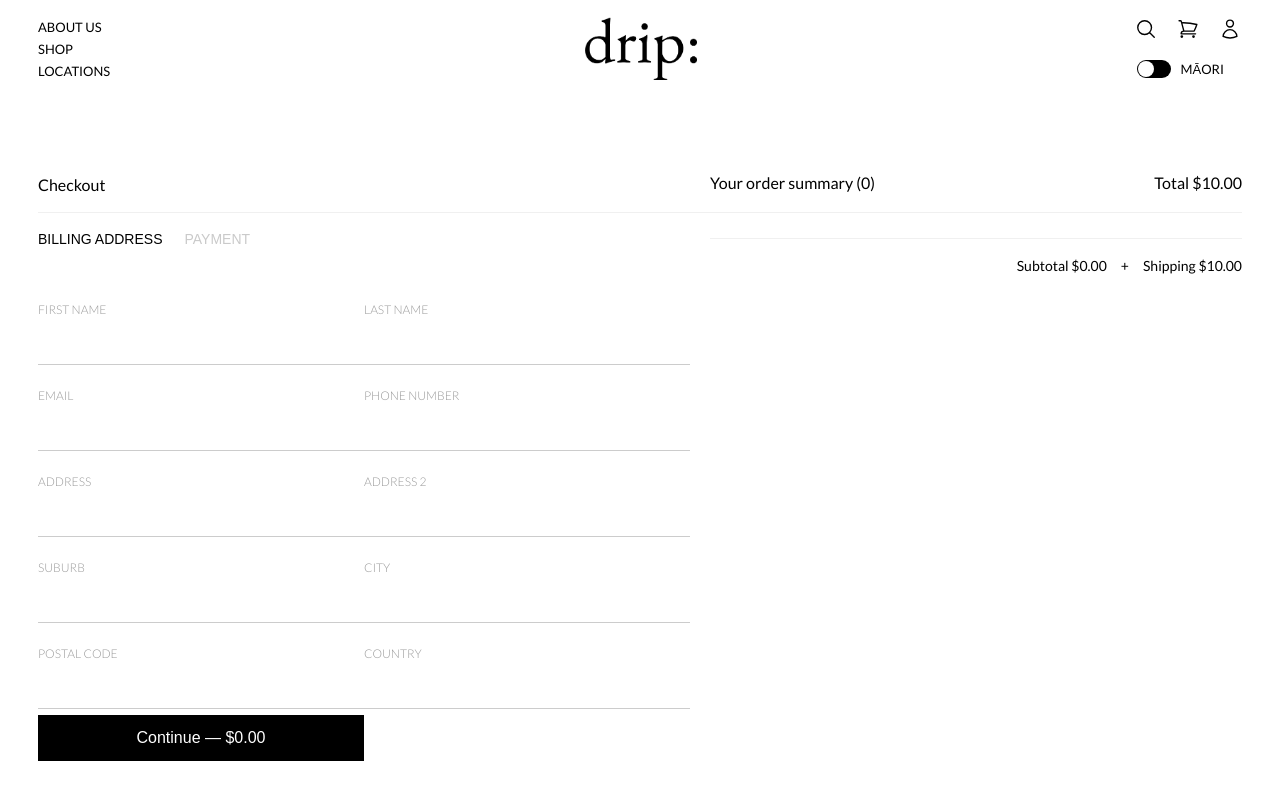
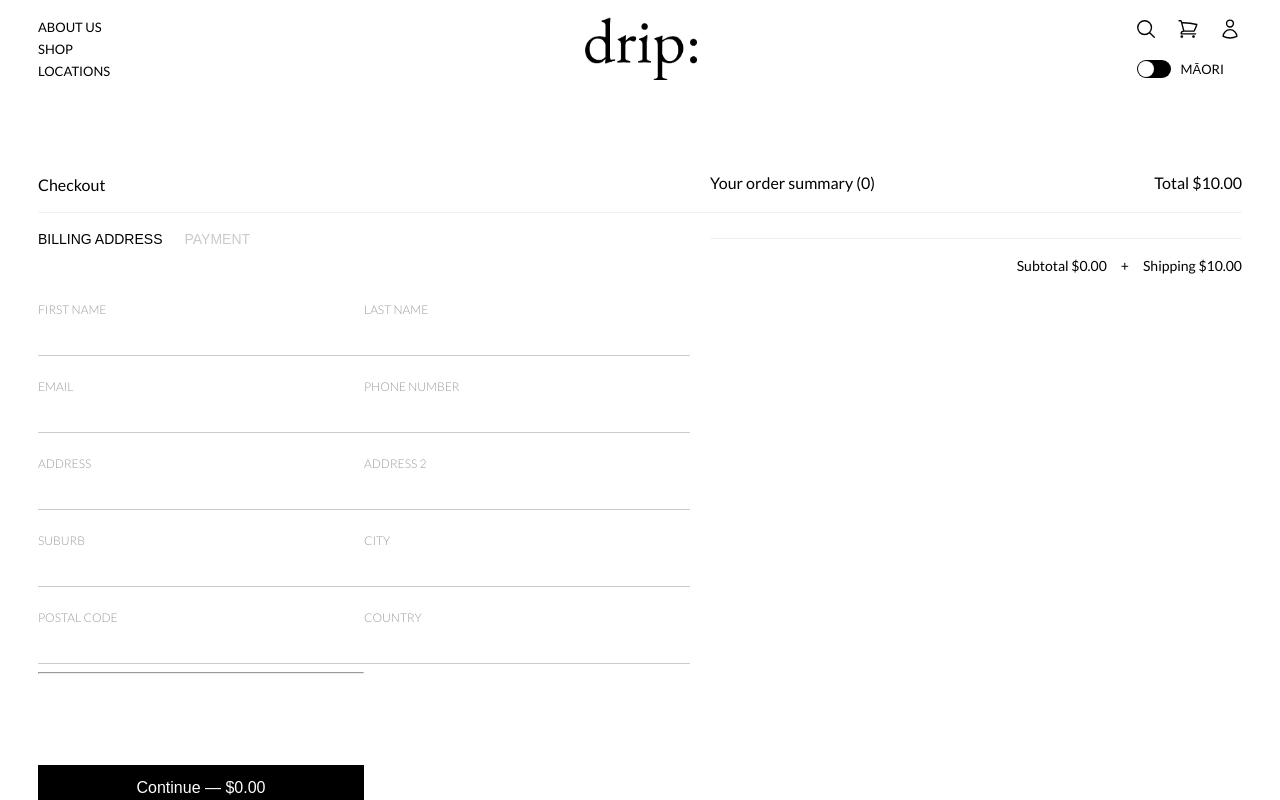
Before and after one commit to james-kwon97/drip, a React (Vite) app: page /checkout in a window 1280 px wide. Shown: the top 800 px of the page. Built offline with nearby package versions, Linux system fonts and the light colour scheme.

Commit message:
Adding separate hr classnames to hr line above buttons

```diff
--- a/src/components/Checkout/Checkout.css
+++ b/src/components/Checkout/Checkout.css
@@ -74,7 +74,7 @@
 
 .form-field input {
   width: 100%;
-  height: 47px;
+  height: 38px;
   padding: 20px 0 0;
   border: none;
   border-bottom: 1px solid #ccc;
@@ -113,7 +113,7 @@
   padding: 14px 20px;
   font-size: 16px;
   cursor: pointer;
-  margin-top: -122px;
+  margin-top: 65px;
   width: 326px;
 }
 
@@ -139,7 +139,6 @@
 
 .payment-form .form-field input {
   width: 100%;
-  height: 47px;
   padding: 20px 0 0;
   border: none;
   border-bottom: 1px solid #ccc;
--- a/src/components/Checkout/Checkout.tsx
+++ b/src/components/Checkout/Checkout.tsx
@@ -93,6 +93,7 @@ function Checkout({ isEnglish }: CheckoutProps) {
                     {isEnglish ? 'WAEHERE POUTĀPETA' : 'POSTAL CODE'}
                   </label>
                   <input type="text" />
+                  <hr className="postal-code-hr" />
                 </div>
                 <div className="form-field">
                   <label>{isEnglish ? 'WHENUA' : 'COUNTRY'}</label>
@@ -121,6 +122,7 @@ function Checkout({ isEnglish }: CheckoutProps) {
                 <div className="form-field card-holder">
                   <label>{isEnglish ? 'KAIPUPURI KĀRI' : 'CARD HOLDER'}</label>
                   <input type="text" />
+                  <hr className="card-holder-hr" />
                 </div>
                 <div className="form-field cvc">
                   <label>
```
